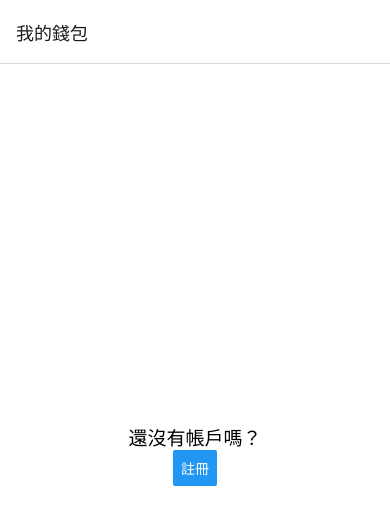
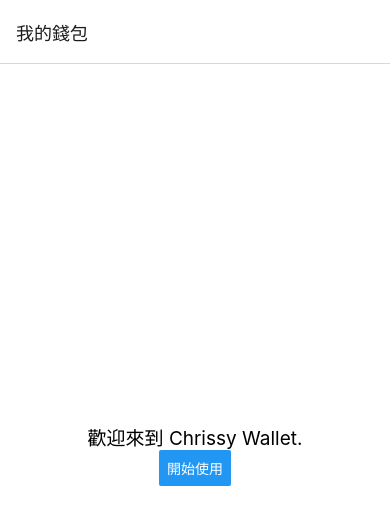
Before and after one commit to Chrissy1209/Crypto-Wallet-App, a React Native app: screen / in a window 390 px wide. Shown: the top 524 px of the page. Built offline with nearby package versions, Linux system fonts and the light colour scheme.

Commit message:
optimize UX

```diff
--- a/App.js
+++ b/App.js
@@ -3,11 +3,15 @@
 import { NavigationContainer } from '@react-navigation/native';
 import { createStackNavigator } from '@react-navigation/stack';
 import { useState } from 'react';
+import { MaterialIcons } from '@expo/vector-icons';
 
 import { CreateScreen, CreateScreen2 } from './components/create'
 import ImportScreen from "./components/import";
 import AccountScreen from "./components/account"
 
+const renderIcon = () => (
+  <MaterialIcons onPress={()=>{navigation.goBack()}} name="close" size={0} color="black" />
+)
 
 function RegisterScreen({ navigation }) {
   return (
@@ -19,7 +23,7 @@
         <View style={styles.box}>
 
           <View style={{flex: 1, justifyContent: 'flex-end' }}>
-            <Text style={styles.boxText}>創建錢包</Text>
+            <Text style={styles.boxText}>我是新用戶，創建錢包</Text>
           </View>
           <View style={{flex: 1, justifyContent: 'center', marginBottom: 10 }}>
             <Text style={styles.boxSubText}>Create a new Wallet</Text>
@@ -45,17 +49,18 @@
   );
 }
 
+//-------------
+
 const RootStack = createStackNavigator();
 const CreateStack = createStackNavigator();
 const Register = createStackNavigator();
 const ImportStack = createStackNavigator();
 
 const RegisterStackScreen = () => (
-  <Register.Navigator screenOptions={{ title: "註冊錢包" }}>
-    <Register.Screen name='RegisterScreen' component={RegisterScreen} options={{ headerBackTitle: "X" }}/>
+  <Register.Navigator screenOptions={{ title: " " }}>
+    <Register.Screen name='RegisterScreen' component={RegisterScreen} options={{ headerTransparent: false, headerBackTitle: "X", }}/>
   </Register.Navigator>
 )
-
 const CreateStackScreen = () => (
   <CreateStack.Navigator screenOptions={{ title: "創建錢包" }}>
     {/* headerShown: false, ...createStackNavigator.ModalPresentationIOS */}
@@ -63,7 +68,6 @@
     <CreateStack.Screen name="Create2" component={CreateScreen2} options={{ headerBackTitle: "" }}/>
   </CreateStack.Navigator>
 )
-
 const ImportStackScreen = () => (
   <ImportStack.Navigator screenOptions={{ title: "匯入錢包" }}>
     <ImportStack.Screen name='ImportScreen' component={ImportScreen} options={{ headerBackTitle: "X" }}/>
--- a/components/account.js
+++ b/components/account.js
@@ -45,8 +45,8 @@
   const renderRegister = () => {
     return (
       <View style={styles.container}>
-        <Text style={{fontSize: 19}}>還沒有帳戶嗎？</Text>
-        <Button title='註冊' onPress={()=>{navigation.navigate("Register")}}></Button>
+        <Text style={{fontSize: 19}}>歡迎來到 Chrissy Wallet.</Text>
+        <Button title='開始使用' onPress={()=>{navigation.navigate("Register")}}></Button>
       </View>
     )
   }
```
